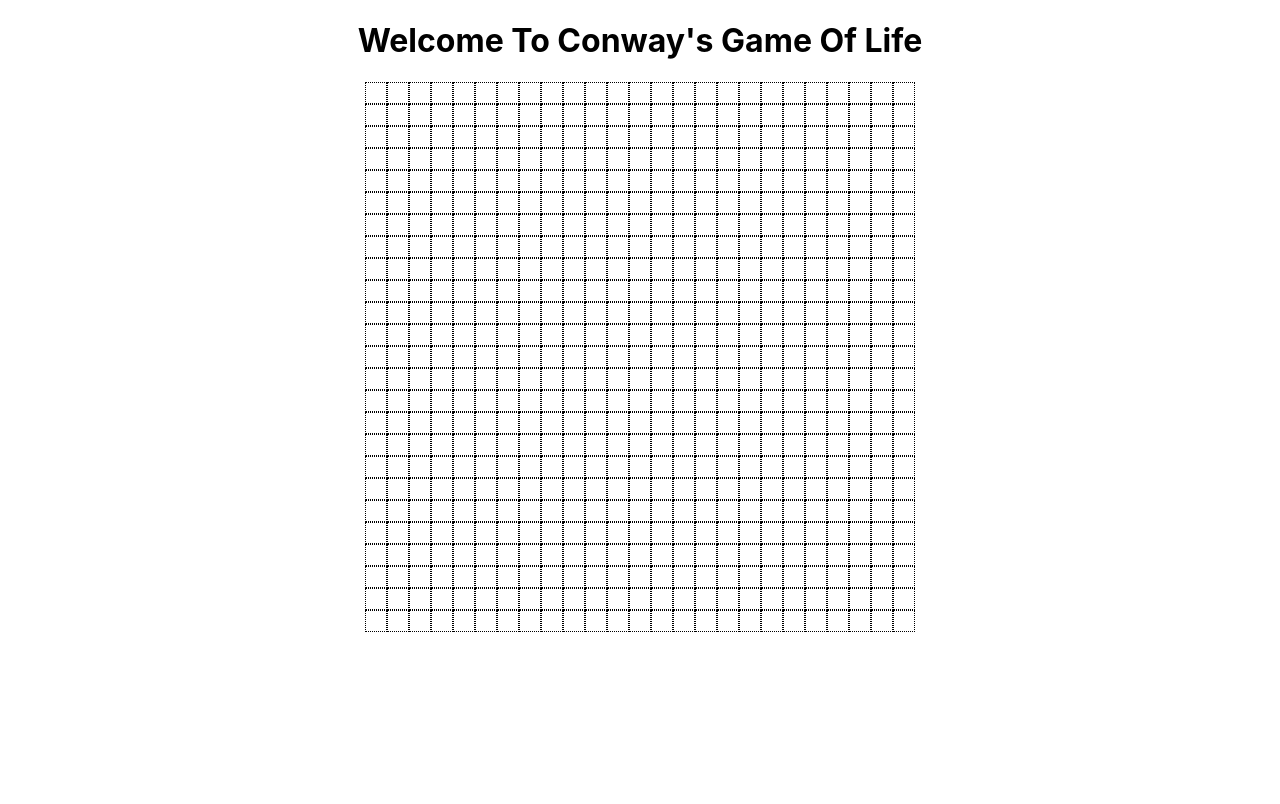
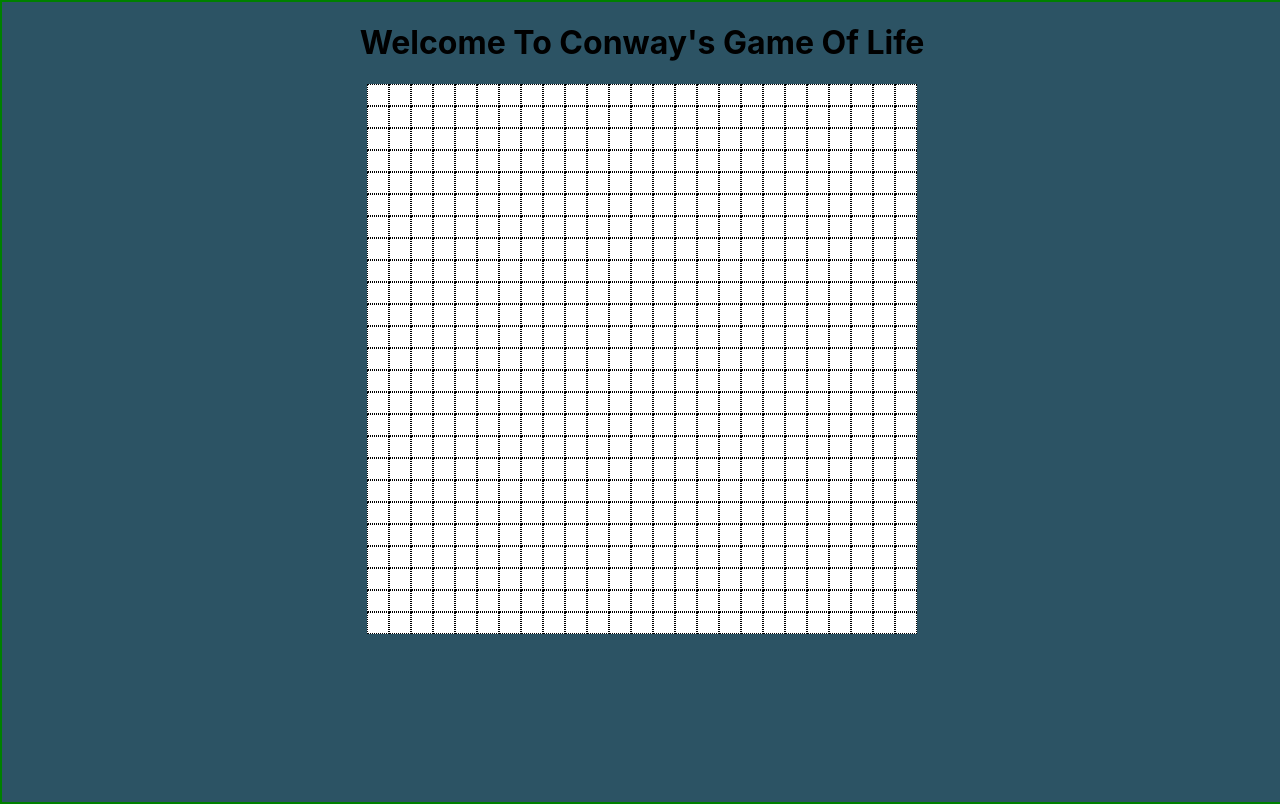
Before and after one commit to hesterrk/Game_Of_Life, a React (Create React App) app: page / in a window 1280 px wide. Built offline with nearby package versions, Linux system fonts and the light colour scheme.

Commit message:
added background color to root div

```diff
--- a/src/App.js
+++ b/src/App.js
@@ -4,7 +4,7 @@ import Grid from './components/Grid'
 
 function App() {
   return (
-    <div className="App">
+    <div className="App" style={{border: '2px solid green', width: '100vw', height: '100vh', animation: 'stretch', animationDuration: '2s', animationTimingFunction:'ease-out', animationDirection: 'alternate', animationDelay: '0s', backgroundColor: '#2C5364' }}>
       <h1> Welcome To Conway's Game Of Life </h1>
       <Grid />
 
```
